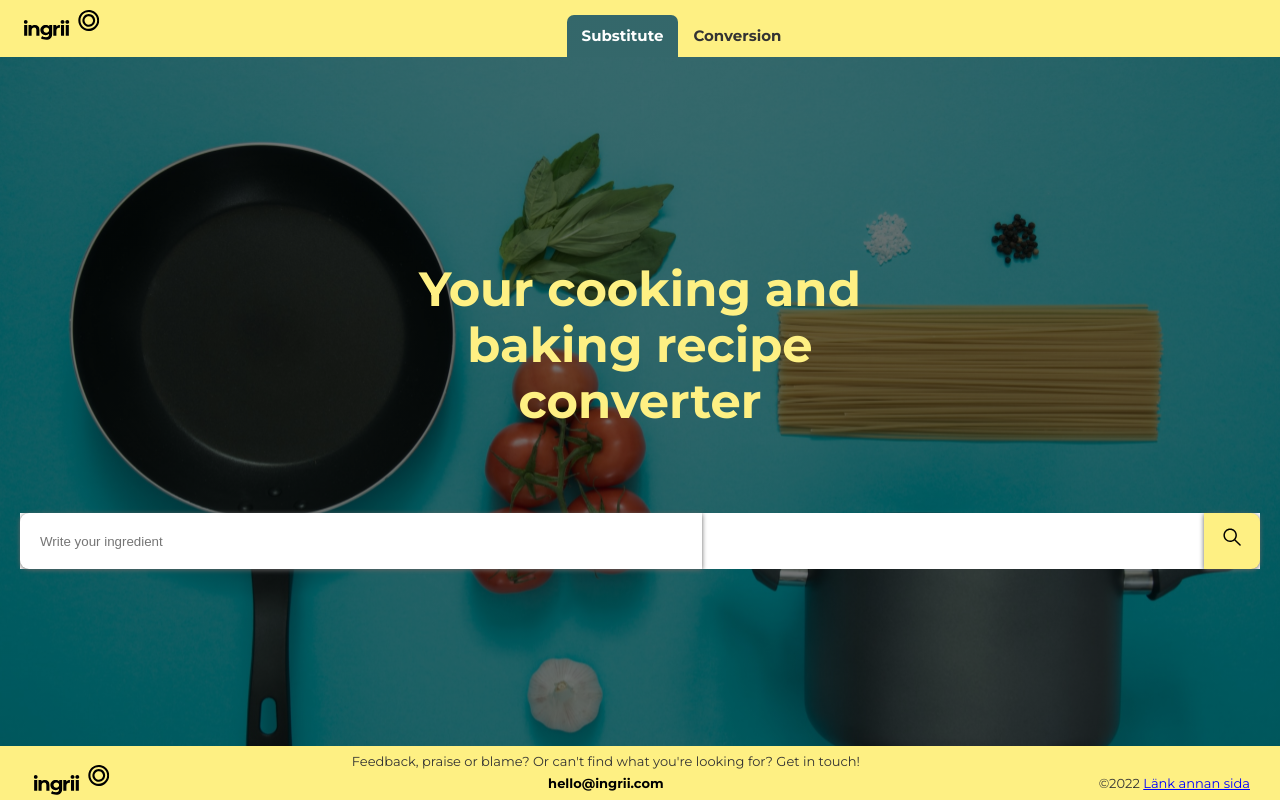
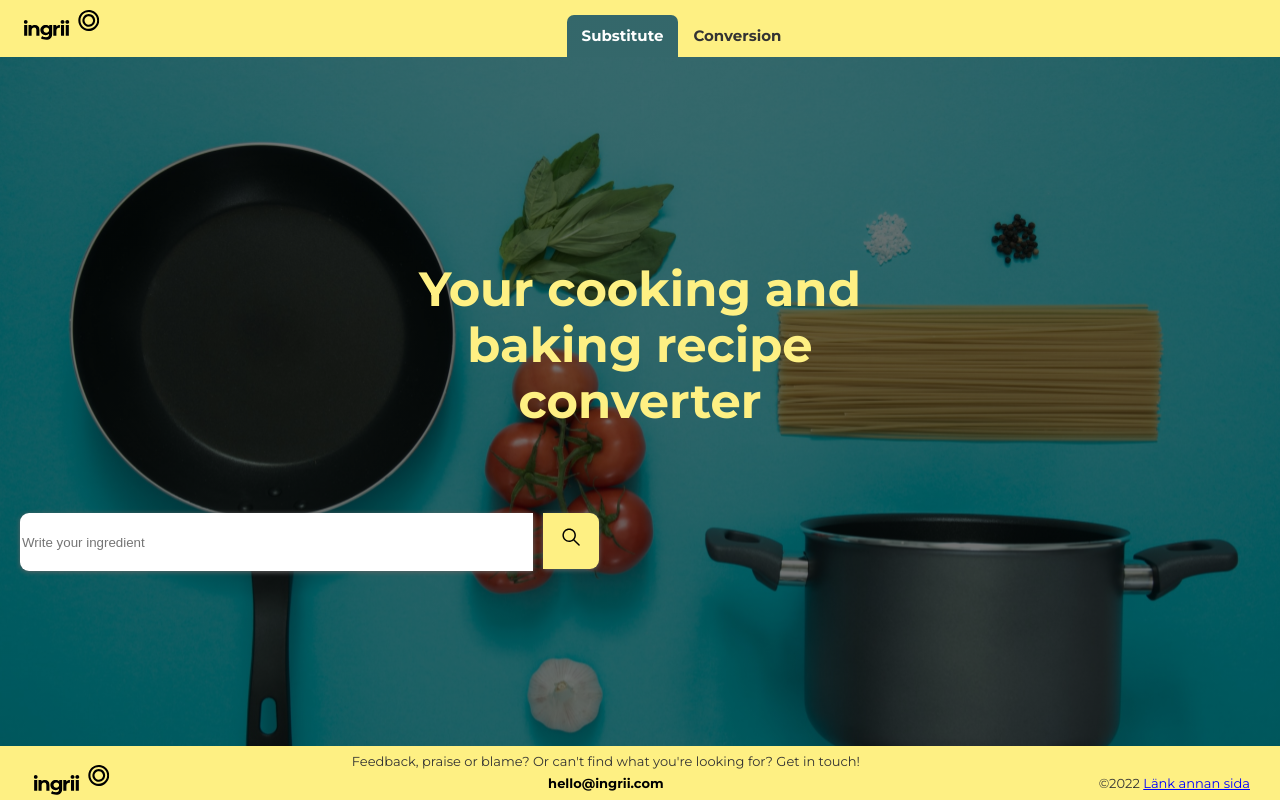
Before and after one commit to Annaaste/reactproject, a Next.js app: page /substitute in a window 1280 px wide. Built offline with nearby package versions, Linux system fonts and the light colour scheme.

Commit message:
Made searchbar look correct. position is left

```diff
--- a/components/SearchBar/SearchBar.module.scss
+++ b/components/SearchBar/SearchBar.module.scss
@@ -1,24 +1,21 @@
 @import 'colors.scss';
 
 .searchBarContainer {
-  background-color: $white;
   padding: 0;
+  width: 579px;
   box-sizing: border-box;
-  align-items: center;
 }
 
 .searchBarContainer .searchInput {
   position: relative;
-  background: $white;
   width: 100%;
 }
 
 .searchInput .input {
   height: 56px;
-  width: 632px;
+  width: 509px;
   outline: none;
   border: none;
-  padding: 0 30px 0 20px;
   box-shadow: 0px 1px 5px $darkGrey;
   border-radius: 9px 0px 0px 9px;
 }
```
